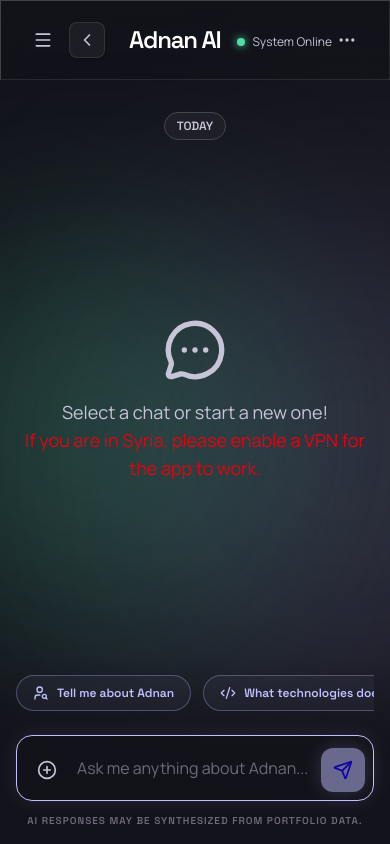
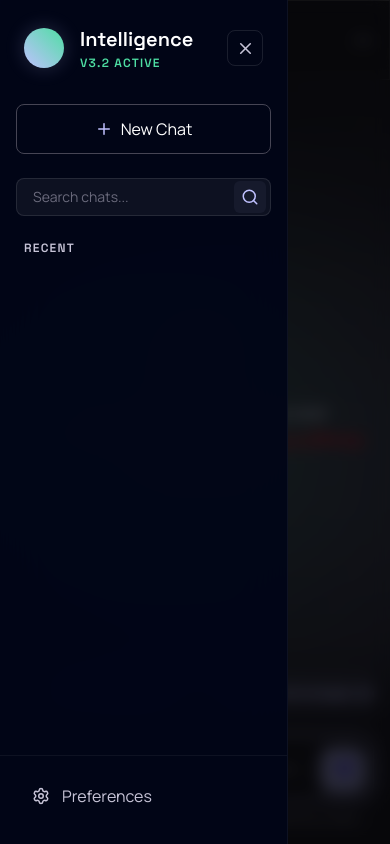
Before and after one commit to adnandwere-dev/adnan-portfolio, a Next.js app: page /chat in a window 390 px wide. Built offline with nearby package versions, Linux system fonts and the light colour scheme.

Commit message:
Fix mobile chat sidebar

```diff
--- a/app/chat/page.js
+++ b/app/chat/page.js
@@ -191,15 +191,15 @@ export default function Chat() {
     <div className="flex h-screen overflow-hidden bg-background">
       {/* ================= Sidebar ================= */}
 
-      {openSidebar && (
       <Sidebar
         chats={chats}
         setChats={setChats}
         activeChat={activeChat}
         setActiveChat={setActiveChat}
         onOpen={() => setOpenPopup(true)}
+        onClose={() => setOpenSidebar(false)}
+        openSidebar={openSidebar}
       />
-      )}
 
       {/* ================= Popup ================= */}
 
@@ -246,7 +246,9 @@ export default function Chat() {
               <p className="text-on-surface-variant text-lg text-center">
                 Select a chat or start a new one!
                 <br></br>
-                <span className="text-red-600">If you are in Syria, please enable a VPN for the app to work.</span>
+                <span className="text-red-600">
+                  If you are in Syria, please enable a VPN for the app to work.
+                </span>
               </p>
             </div>
           )}
--- a/app/components/chat/ChatHeader.jsx
+++ b/app/components/chat/ChatHeader.jsx
@@ -1,19 +1,27 @@
+"use client";
+
 import { ChevronLeft, ChevronRight, Menu, MoreHorizontal } from "lucide-react";
 
-// مكون رأس صفحة المحادثة (Chat Header)
 export default function ChatHeader({ openSidebar, setOpenSidebar }) {
   return (
-    <header className="h-20 glass-panel border-b border-white/5 flex justify-between items-center px-8 z-10">
-      <div className="flex items-center gap-4">
-        {/* زر فتح القائمة للشاشات الصغيرة (Mobile Menu Toggle) */}
-        <button className="md:hidden text-on-surface-variant hover:text-white">
+    <header className="h-20 glass-panel border-b border-white/5 flex justify-between items-center px-4 md:px-8 z-10 shrink-0">
+      <div className="flex items-center gap-3 md:gap-4">
+        {/* Mobile Menu */}
+        <button
+          type="button"
+          aria-label="Open chat menu"
+          onClick={() => setOpenSidebar(true)}
+          className="md:hidden flex h-9 w-9 items-center justify-center rounded-lg border border-white/10 text-on-surface-variant hover:text-white transition-all"
+        >
           <Menu size={20} />
         </button>
 
-        <div className="flex items-center  gap-4">
+        {/* Desktop Sidebar Toggle */}
         <button
+          type="button"
+          aria-label="Toggle sidebar"
           onClick={() => setOpenSidebar((prev) => !prev)}
-            className="flex h-9 w-9 items-center justify-center rounded-lg border border-white/10 text-on-surface-variant hover:text-primary transition-all duration-300 shadow-sm bg-white/5 mr-2"
+          className="hidden md:flex h-9 w-9 items-center justify-center rounded-lg border border-white/10 text-on-surface-variant hover:text-primary transition-all duration-300 shadow-sm bg-white/5"
         >
           {openSidebar ? (
             <ChevronLeft size={20} />
@@ -22,23 +30,28 @@ export default function ChatHeader({ openSidebar, setOpenSidebar }) {
           )}
         </button>
 
-          <h1 className="font-h3 text-[24px] font-semibold text-white tracking-tighter">
+        <div className="flex items-center gap-3 md:gap-4">
+          <h1 className="font-h3 text-[20px] md:text-[24px] font-semibold text-white tracking-tighter">
             Adnan AI
           </h1>
-          <div className="flex items-center gap-2 mt-1">
-            <div className="w-2 h-2 rounded-full bg-secondary shadow-[0_0_8px_#4edea3]"></div>
-            <span className="text-xs font-body-md text-on-surface-variant">
+
+          <div className="flex items-center gap-2">
+            <div className="w-2 h-2 rounded-full bg-secondary shadow-[0_0_8px_#4edea3]" />
+
+            <span className="hidden sm:block text-xs font-body-md text-on-surface-variant">
               System Online
             </span>
           </div>
         </div>
       </div>
 
-      <div className="flex items-center gap-4">
-        <button className="text-on-surface-variant hover:text-white transition-colors">
+      <button
+        type="button"
+        aria-label="More options"
+        className="text-on-surface-variant hover:text-white transition-colors"
+      >
         <MoreHorizontal size={20} />
       </button>
-      </div>
     </header>
   );
 }
--- a/app/components/chat/Sidebar.jsx
+++ b/app/components/chat/Sidebar.jsx
@@ -1,26 +1,31 @@
 "use client";
+
 import {
   MessageCircleMore,
   Plus,
   Search,
   Settings,
   Trash2,
+  X,
 } from "lucide-react";
 
 import { useState } from "react";
 
-// مكون الشريط الجانبي للمحادثة (Sidebar)
 export default function Sidebar({
   onOpen,
+  onClose,
   chats,
   setChats,
   activeChat,
   setActiveChat,
+  openSidebar,
 }) {
   const [input, setInput] = useState("");
+
   const handleSet = () => {
     onOpen();
   };
+
   const handleDelete = (id) => {
     const updatedChats = chats.filter((chat) => chat.id !== id);
 
@@ -30,54 +35,122 @@ export default function Sidebar({
       setActiveChat(null);
     }
   };
-  const handelserech = () => {
-    if (!input.trim()) {
-      return chats;
+
+  const handleSearch = () => {
+    if (!input.trim()) return;
+
+    const searchTerm = input.toLowerCase();
+
+    const filteredChats = chats.filter((chat) =>
+      chat.title.toLowerCase().includes(searchTerm)
+    );
+
+    if (filteredChats.length > 0) {
+      setActiveChat(filteredChats[0]);
     }
-    const searchTerm = input.toLowerCase();
-    const filteredChats = chats.filter((chat) => {
-      return chat.title == searchTerm;
-    });
-    setActiveChat(filteredChats[0]);
+  };
+
+  const handleSelectChat = (chat) => {
+    setActiveChat(chat);
+    onClose?.();
   };
 
   return (
-    <aside className="hidden md:flex flex-col h-full w-64 border-r border-white/5 bg-slate-950/40 backdrop-blur-xl py-6 shrink-0 z-20">
-      {/* قسم العنوان والصورة (Header) */}
+    <>
+      {/* Mobile Overlay */}
+      {openSidebar && (
+        <div
+          className="fixed inset-0 bg-black/60 backdrop-blur-sm z-40 md:hidden"
+          onClick={onClose}
+          aria-hidden="true"
+        />
+      )}
+
+      <aside
+        className={`
+          fixed md:relative
+          inset-y-0 left-0
+          z-50
+          flex flex-col
+          h-full
+          w-72 md:w-64
+          border-r border-white/5
+          bg-slate-950/95 md:bg-slate-950/40
+          backdrop-blur-xl
+          py-6
+          shrink-0
+
+          transition-transform duration-300 ease-in-out
+
+          ${
+            openSidebar
+              ? "translate-x-0"
+              : "-translate-x-full md:translate-x-0"
+          }
+
+          md:flex
+        `}
+      >
+        {/* Header */}
         <div className="px-6 mb-8 flex items-center gap-4">
-        <div className="w-10 h-10 rounded-full primary-gradient flex items-center justify-center glow-effect overflow-hidden relative"></div>
-        <div>
+          <div className="w-10 h-10 rounded-full primary-gradient flex items-center justify-center glow-effect overflow-hidden relative shrink-0" />
+
+          <div className="flex-1">
             <h2 className="font-h3 text-[20px] font-semibold text-white">
               Intelligence
             </h2>
+
             <p className="font-label-caps text-[12px] font-semibold text-secondary tracking-widest uppercase">
               V3.2 Active
             </p>
           </div>
+
+          {/* Mobile Close */}
+          <button
+            type="button"
+            onClick={onClose}
+            aria-label="Close menu"
+            className="md:hidden flex items-center justify-center w-9 h-9 rounded-lg border border-white/10 text-on-surface-variant hover:text-white hover:bg-white/5 transition-all"
+          >
+            <X size={19} />
+          </button>
         </div>
 
-      {/* زر محادثة جديدة (New Chat Button) */}
+        {/* New Chat */}
         <div className="px-4 mb-6">
           <button
+            type="button"
             onClick={handleSet}
             className="w-full flex items-center justify-center gap-2 py-3 rounded-lg border border-outline-variant hover:bg-white/5 transition-all duration-200 cursor-pointer"
           >
             <Plus size={18} className="text-primary" />
-          <span className="font-body-md text-[16px] text-white ">New Chat</span>
+
+            <span className="font-body-md text-[16px] text-white">
+              New Chat
+            </span>
           </button>
         </div>
 
+        {/* Search */}
         <div className="px-4 mb-4">
           <div className="relative flex items-center bg-white/5 border border-white/10 rounded-lg focus-within:border-primary/50 transition-all duration-200 overflow-hidden">
             <input
               value={input}
               onChange={(e) => setInput(e.target.value)}
+              onKeyDown={(e) => {
+                if (e.key === "Enter") {
+                  handleSearch();
+                }
+              }}
               type="text"
-            placeholder="ابحث في المحادثات..."
-            className="w-full bg-transparent border-none focus:ring-0 px-4 py-2 text-sm text-white font-display placeholder-on-surface-variant/50"
+              placeholder="Search chats..."
+              className="w-full bg-transparent border-none focus:ring-0 px-4 py-2 text-sm text-white font-display placeholder-on-surface-variant/50 outline-none"
             />
+
             <button
-            onClick={handelserech}
+              type="button"
+              onClick={handleSearch}
+              aria-label="Search chats"
               className="flex items-center justify-center h-8 w-8 mr-1 bg-primary/5 hover:bg-primary/20 text-primary transition-all duration-300 rounded-md shrink-0"
             >
               <Search size={18} />
@@ -85,7 +158,7 @@ export default function Sidebar({
           </div>
         </div>
 
-      {/* سجل المحادثات (Chat History) */}
+        {/* Chat History */}
         <div className="flex-1 overflow-y-auto px-2 space-y-1">
           <div className="text-xs font-label-caps text-[12px] font-semibold text-on-surface-variant px-4 py-2 uppercase tracking-widest">
             Recent
@@ -96,27 +169,36 @@ export default function Sidebar({
               key={item.id}
               role="button"
               tabIndex={0}
-            onClick={() => setActiveChat(item)}
+              onClick={() => handleSelectChat(item)}
               onKeyDown={(event) => {
                 if (event.key === "Enter" || event.key === " ") {
                   event.preventDefault();
-                setActiveChat(item);
+                  handleSelectChat(item);
                 }
               }}
-            className={`w-full text-left flex items-center gap-3 px-4 py-3 rounded-lg transition-all duration-200 cursor-pointer ${
+              className={`
+                w-full text-left
+                flex items-center gap-3
+                px-4 py-3
+                rounded-lg
+                transition-all duration-200
+                cursor-pointer
+
+                ${
                   activeChat && activeChat.id === item.id
                     ? "bg-white/10 text-white"
                     : "text-on-surface-variant hover:text-white hover:bg-white/5"
-            }`}
+                }
+              `}
             >
-            <MessageCircleMore size={20} />
+              <MessageCircleMore size={20} className="shrink-0" />
 
-            <span className="truncate">{item.title}</span>
+              <span className="truncate flex-1">{item.title}</span>
 
               <button
                 type="button"
                 aria-label={`Delete chat ${item.title}`}
-              className="ml-auto text-on-surface-variant/40 hover:text-red-400 transition-colors duration-200 cursor-pointer"
+                className="text-on-surface-variant/40 hover:text-red-400 transition-colors duration-200 cursor-pointer shrink-0"
                 onClick={(event) => {
                   event.stopPropagation();
                   handleDelete(item.id);
@@ -128,13 +210,18 @@ export default function Sidebar({
           ))}
         </div>
 
-      {/* منطقة التذييل للشريط الجانبي (Footer Area) */}
+        {/* Footer */}
         <div className="mt-auto px-4 pt-4 border-t border-white/5">
-        <button className="w-full flex items-center gap-3 px-4 py-3 text-on-surface-variant hover:text-white hover:bg-white/5 rounded-lg transition-all duration-200">
+          <button
+            type="button"
+            className="w-full flex items-center gap-3 px-4 py-3 text-on-surface-variant hover:text-white hover:bg-white/5 rounded-lg transition-all duration-200"
+          >
             <Settings size={18} />
+
             <span>Preferences</span>
           </button>
         </div>
       </aside>
+    </>
   );
 }
```
Lines whose indentation alone changed are shown as unchanged.
